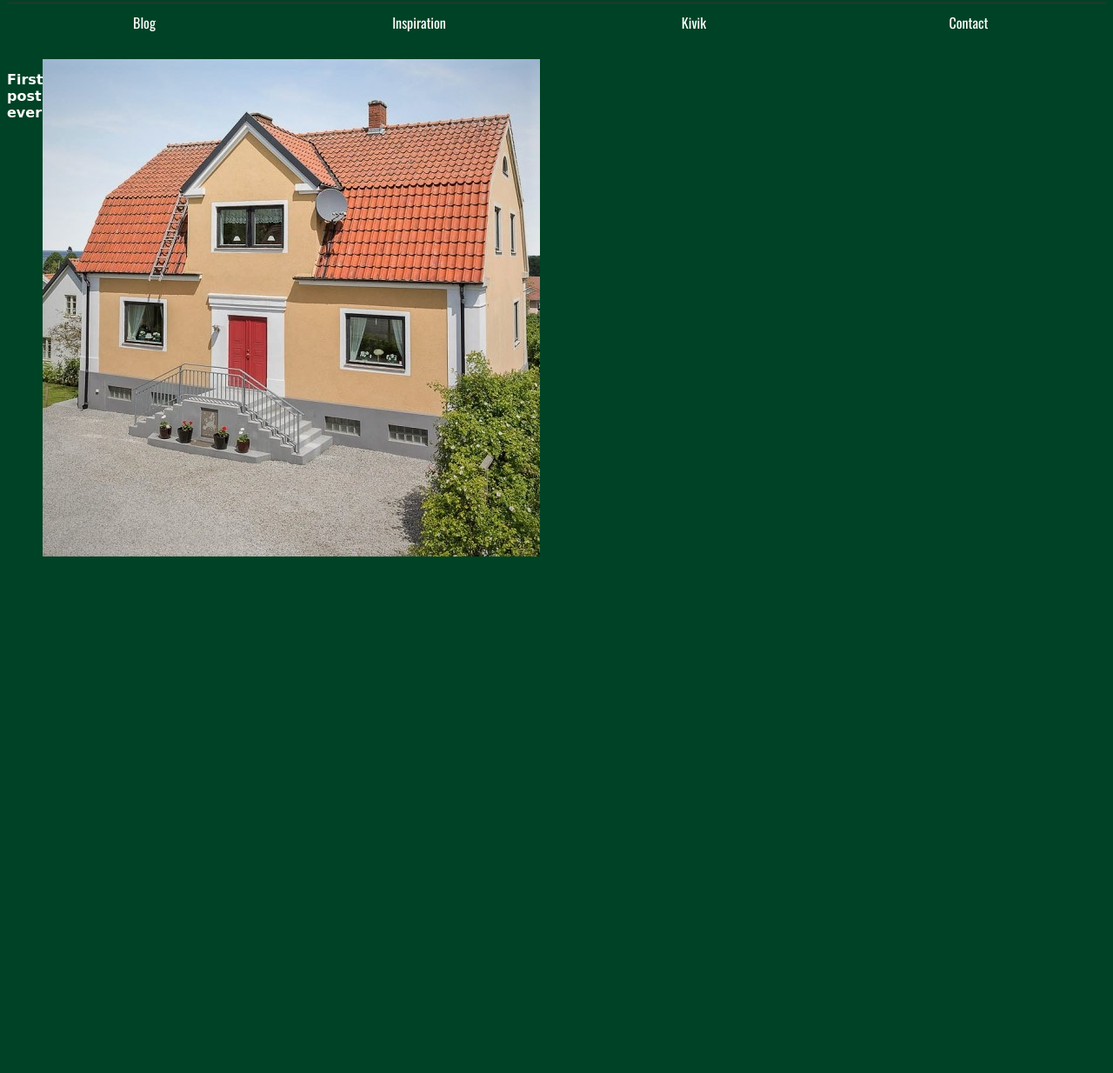
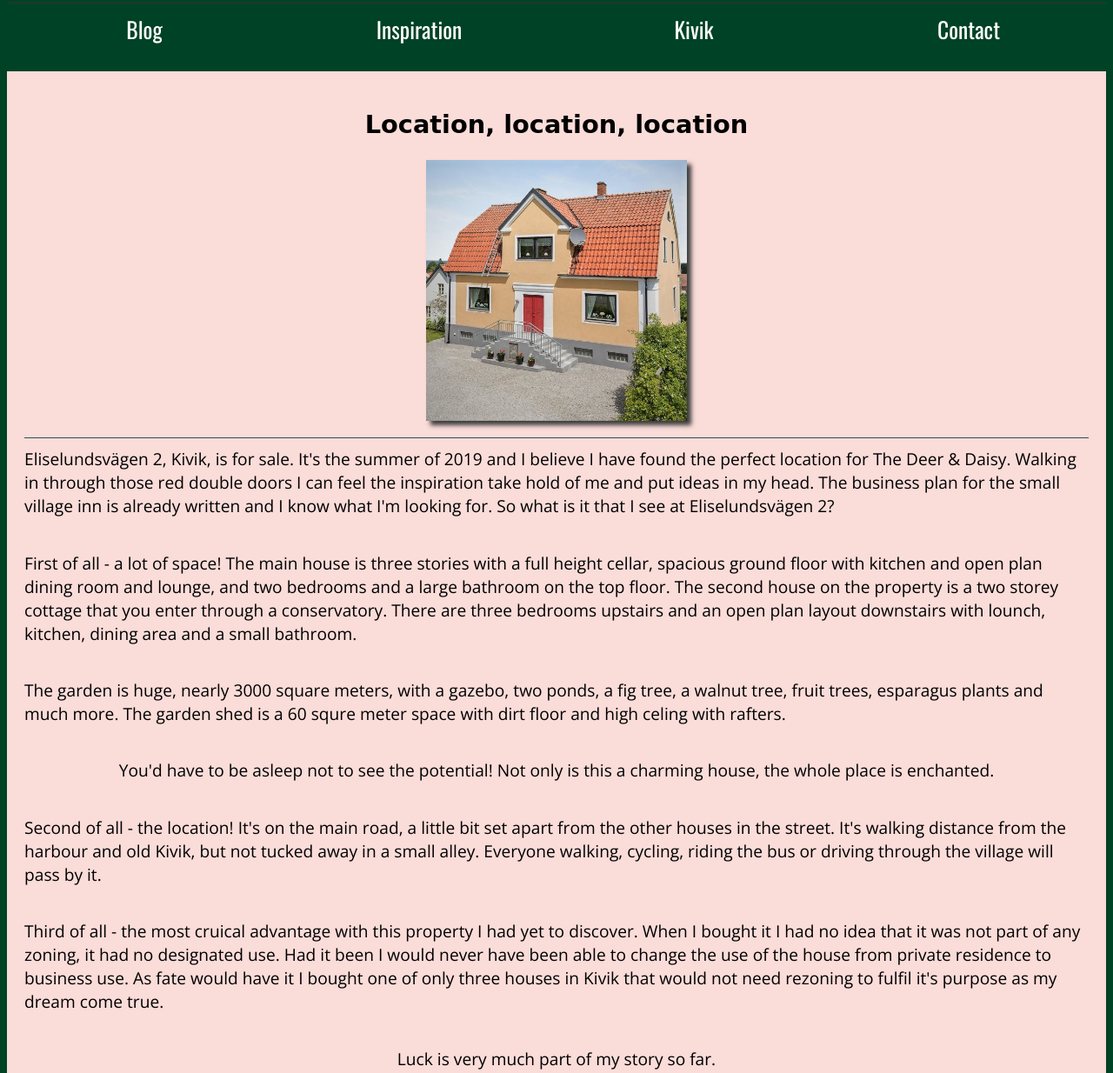
Before and after one commit to AECIsoz/deer-daisy-blog, a plain HTML site: page blog.html in a window 1280 px wide. Shown: the part 117-1351 px from the top of the page at 87% size. Before the commit the page ends 800 px from the top, so only its background shows below. Drawn offline with nearby package versions, Linux system fonts and the light colour scheme; a web font is replaced by a local one.

Commit message:
added first blog post

```diff
--- a/blog.html
+++ b/blog.html
@@ -28,11 +28,50 @@
             </div>
         </nav>
     </header>
-    <main class="grid-container">
-        <article class="blog-post">
-            <h2>First post ever</h2>
+    <!-- blog page layout for small screens -->
+    <main class="flex-container-small">
+        <article class="blog-post-small">
+            <h2>Location, location, location</h2>
             <img src="./resources/Deer_daisy_first_photo.jpg" alt="Photo of a yellow two storey house">
+            <p class="first-paragraph">Eliselundsvägen 2, Kivik, is for sale. It's the summer of 2019 and I believe I have found the perfect
+                location for The Deer & Daisy. Walking in through those red double doors I can feel the inspiration
+                take hold of me and put ideas in my head. The business plan for the small village inn is already
+                written and I know what I'm looking for. So what is it that I see at Eliselundsvägen 2?
+            </p>
+            <p>
+                First of all - a lot of space! The main house is three stories with a full height cellar, spacious
+                ground floor with kitchen and open plan dining room and lounge, and two bedrooms and a large bathroom
+                on the top floor. The second house on the property is a two storey cottage that you enter through a
+                conservatory. There are three bedrooms upstairs and an open plan layout downstairs with lounch, kitchen,
+                dining area and a small bathroom.
+            </p>
+            <p>
+                The garden is huge, nearly 3000 square meters, with a gazebo, two ponds, a fig tree, a walnut tree, fruit
+                trees, esparagus plants and much more. The garden shed is a 60 squre meter space with dirt floor and high
+                celing with rafters.
+            </p>
+            <p>
+                You'd have to be asleep not to see the potential! Not only is this a charming house, the whole place is enchanted.
+            </p>
+            <p>
+                Second of all - the location! It's on the main road, a little bit set apart from the other houses in the
+                street. It's walking distance from the harbour and old Kivik, but not tucked away in a small alley. Everyone
+                walking, cycling, riding the bus or driving through the village will pass by it.
+            </p>
+            <p>
+                Third of all - the most cruical advantage with this property I had yet to discover. When I bought it I had no idea
+                that it was not part of any zoning, it had no designated use. Had it been I would never have been able to
+                change the use of the house from private residence to business use. As fate would have it I bought one of
+                only three houses in Kivik that would not need rezoning to fulfil it's purpose as my dream come true.
+            </p>
+            <p>
+                Luck is very much part of my story so far.
+            </p>
         </article>
+    </main>
+    <!-- blog post layout for large screens -->
+    <main class="flex-container-large">
+
     </main>
 </body>
 </html>
--- a/style.css
+++ b/style.css
@@ -112,6 +112,7 @@ header {
         flex-basis: 0;
         padding: 10px;
         text-align: center;
+        font-size: 1.6em;
     }
     #hamitems a:hover {
         background: #558257;
@@ -189,15 +190,48 @@ header {
 }
 
 /*blog post page =============================================*/
-.grid-container {
-    display: grid;
-    grid-template: repeat(24, 1fr) / repeat(24, 1fr);
+.flex-container-small {
+    display: flex;
+    align-items: center;
+    justify-content: center;
     width: 100%;
+    background-color:#FADCD9;
+    ;
+}
+.blog-post-small {
+    display: flex;
+    flex-direction: column;
+    align-items: center;
+    text-align: center;
+    padding: 20px;
+}
+.blog-post-small h2 {
+    color: black;
+    font-size: 1.4em;
+}
+.blog-post-small p {
+    color: black;
+    text-align: left;
+}
+.blog-post-small img {
     height: 200px;
+    width: 200px;
+    box-shadow: 5px 5px 5px #3d3c3c;
 }
-article {
-    display: grid;
+.first-paragraph {
+    border-top: 1px solid darkslategray;
+    padding-top: 10px;
 }
-.blog-post img {
-    grid-area: 1 / 18 / 6 / 24;
+/* media queries blog page ======================================*/
+@media only screen and (min-width: 768px) {
+    .blog-post-small h2 {
+        font-size: 1.8em;
+    }
+    .blog-post-small img {
+        height: 300px;
+        width: 300px;
+    }
+    .blog-post-small p {
+        font-size: 1.2em;
+    }
 }
```
